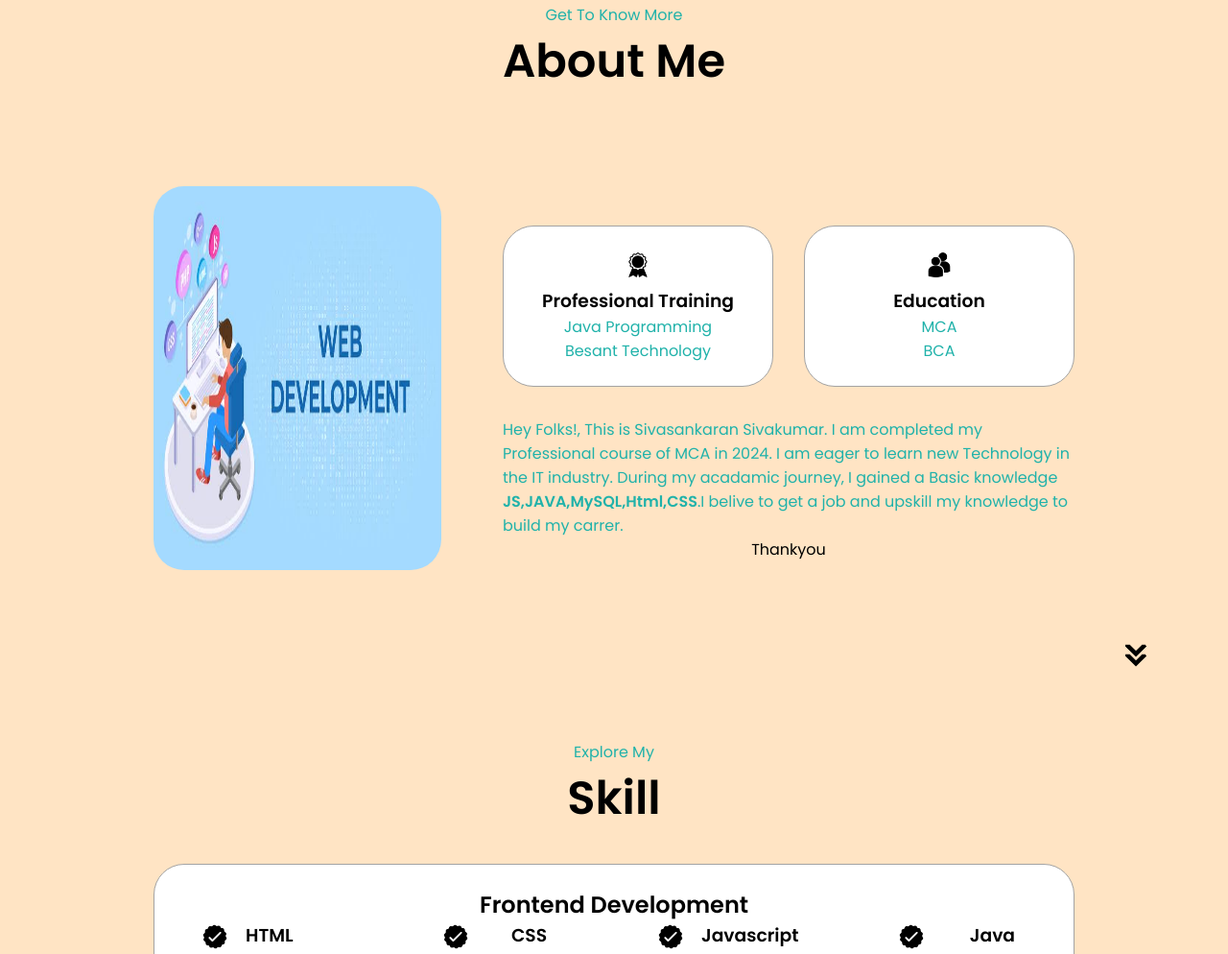
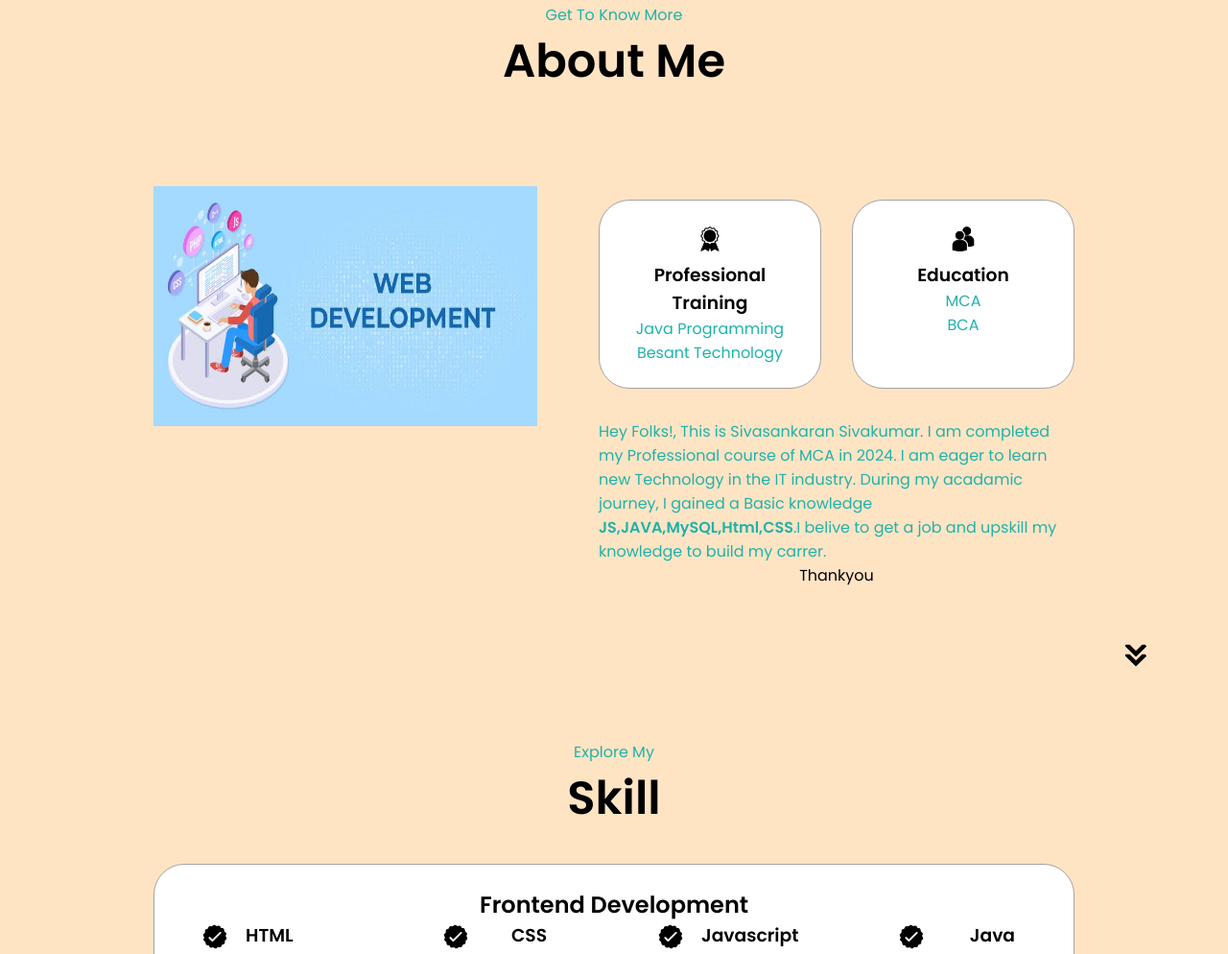
Before and after one commit to Sivasankaran-S/html-css-js-porrtfolio, a plain HTML site: page index.html in a window 1280 px wide. Shown: the part 925-1919 px from the top of the page at 96% size. Drawn offline with Linux system fonts and the light colour scheme.

Commit message:
web jpeg
height and width to be changed for mobile view.

```diff
--- a/index.html
+++ b/index.html
@@ -82,7 +82,7 @@
       <h1 class="title">About Me</h1>
       <div class="section-container">
         <div class="section__pic-container">
-          <img src="./assets/web.jpeg" height="400px" width="300px" style="border-radius: 2rem;">
+          <img src="./assets/web.jpeg" height="250px" width="400px">
         </div>
         <div class="about-details-container">
           <div class="about-containers">
--- a/style.css
+++ b/style.css
@@ -306,11 +306,7 @@ section {
   height: 80%;
 }
 
-.section__pic-container {
-  height: 400px;
-  width: 400px;
-  margin: auto 0;
-}
+
 .text-container{
     justify-content: left;
 }
```
